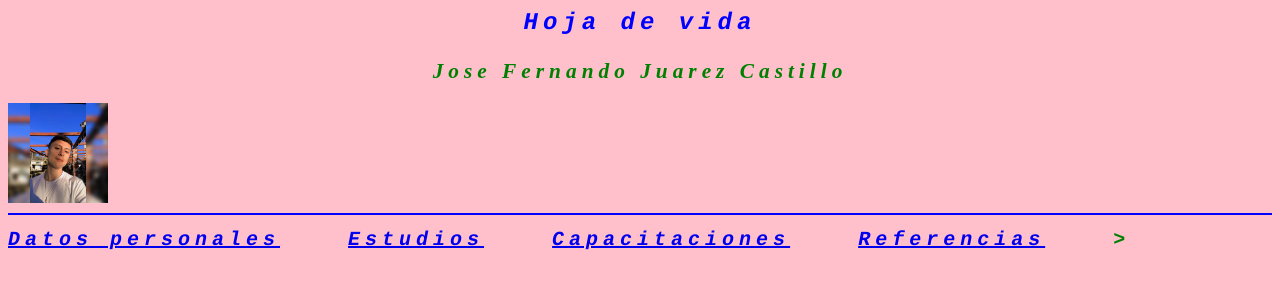
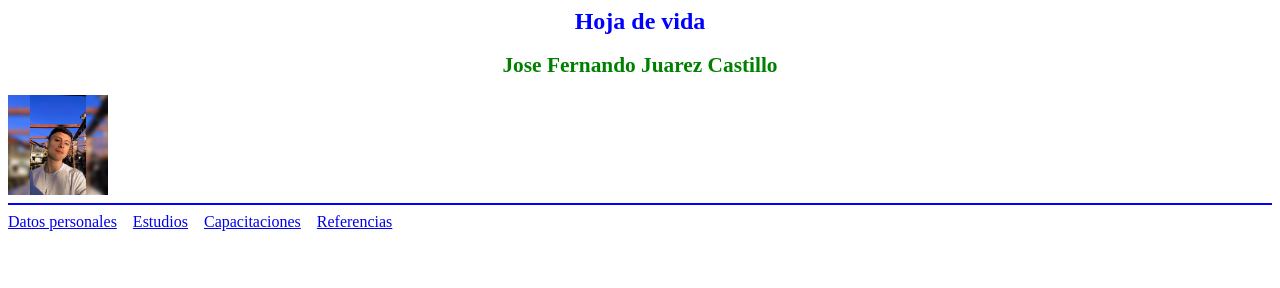
Before and after one commit to JoshFercastt14/index1, a plain HTML site: page html/principal.html in a window 1280 px wide. Drawn offline with Linux system fonts and the light colour scheme; files whose address does not match are found by name.

Commit message:
Update principal.html

```diff
--- a/html/principal.html
+++ b/html/principal.html
@@ -1,7 +1,6 @@
 <html>
 <head>
 <title></title>
-<link rel="stylesheet" type="text/css" href="secad\css\estilos.css">
 </head>
 <body>
 <h1>Hoja de vida</h1>
@@ -13,7 +12,7 @@
 <a href="tres.html">Capacitaciones</a>  &nbsp;&nbsp;
 <a href="cuatro.html">Referencias</a>   &nbsp;&nbsp;
 <style type="text/css">
-body{
+{
     color: green;
 background-color: pink;
 font-size: 20px;
@@ -36,4 +35,4 @@ h2{
 }
 </style>
 </body>
-</html>>
+</html>
```
